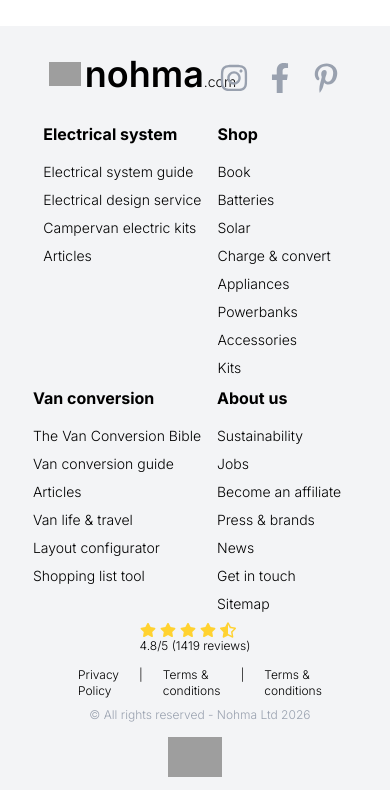
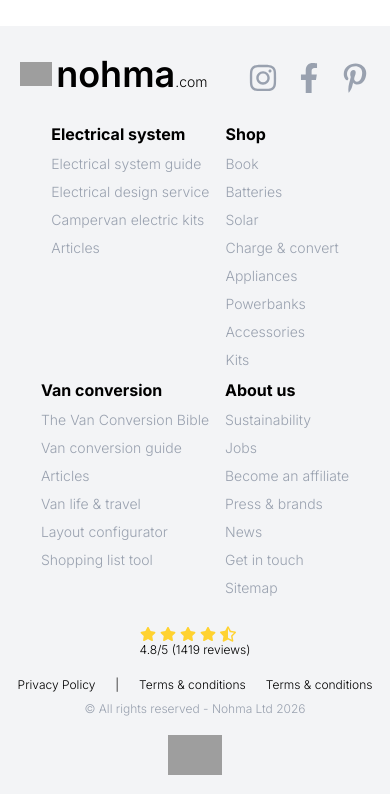
Before and after one commit to SSR14FEB/intershipTask, a React (Vite) app in the folder landing-page/: page / in a window 390 px wide. Shown: the part 892-1686 px from the top of the page. Built offline with nearby package versions, Linux system fonts and the light colour scheme; grey boxes are pictures that could not be loaded.

Commit message:
feat: enhance Footer component layout and styling for improved responsiveness and readability

```diff
--- a/landing-page/src/components/layout/Footer.tsx
+++ b/landing-page/src/components/layout/Footer.tsx
@@ -4,8 +4,8 @@
 import Ratings from "../common/Ratings";
 function Footer() {
   return (
-    <footer className="flex w-screen  flex-col items-center bg-gray-100 lg:h-130">
-      <div className="flex h-24 w-[75%] items-center justify-between pb-10 pt-10">
+    <footer className="flex w-screen flex-col items-center bg-gray-100 lg:h-130">
+      <div className="flex h-24 w-full items-center justify-around md:w-[75%] md:justify-between md:pt-10 md:pb-10">
         {/* logo */}
         <div className="flex h-full items-center gap-1">
           <img src={Logo} alt="404" className="box-content w-8" />
@@ -19,13 +19,13 @@
           <FaPinterestP className="cursor-pointer text-gray-400" size={30} />
         </div>
       </div>
-      <div className="flex flex-wrap h-full justify-center md:gap-20">
+      <div className="ml-4 flex h-full w-full flex-wrap justify-center md:ml-0 md:gap-20">
         {footerData.map((columns, index) => (
           <div key={columns.heading} className="">
-            <h4 className="text-md mb-4 font-bold">{columns.heading}</h4>
+            <h4 className="text-md mb-2 font-bold">{columns.heading}</h4>
             <ul>
               {columns.items.map((item) => (
-                <li className="mb-2 mr-4 md:mr-0 text-sm font-light" key={index}>
+                <li className="mr-4 mb-2 text-sm font-light text-gray-400 md:mr-0" key={index}>
                   {item}
                 </li>
               ))}
@@ -33,14 +33,14 @@
           </div>
         ))}
       </div>
-      <div className="flex h-42 w-[60%] items-start flex-wrap justify-around">
+      <div className="mt-5 flex h-42 w-full flex-wrap items-start justify-around md:w-[60%]">
         <div className="flex flex-col">
           <Ratings rating={4.5} />
           <p className="text-xs font-light">4.8/5 (1419 reviews)</p>
         </div>
         <div className="flex flex-col items-center gap-2 object-cover text-xs font-light">
           <p className="flex gap-5">
-            <span>Privacy Policy</span> | <span>Terms & conditions</span> |{" "}
+            <span>Privacy Policy</span> | <span>Terms & conditions</span>
             <span>Terms & conditions</span>
           </p>
           <p className="text-xs text-gray-400">© All rights reserved - Nohma Ltd 2026 </p>
```
